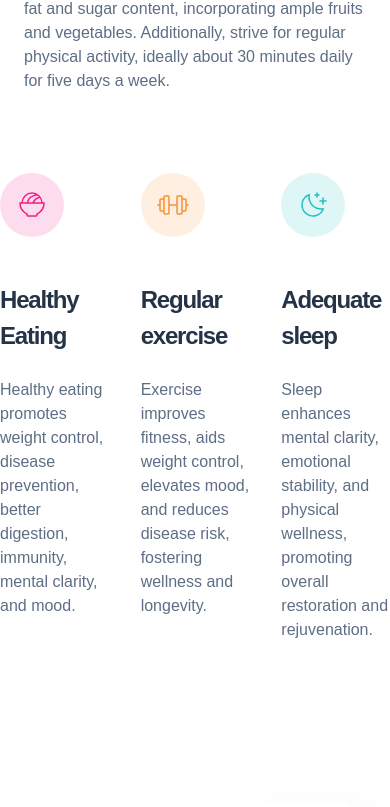
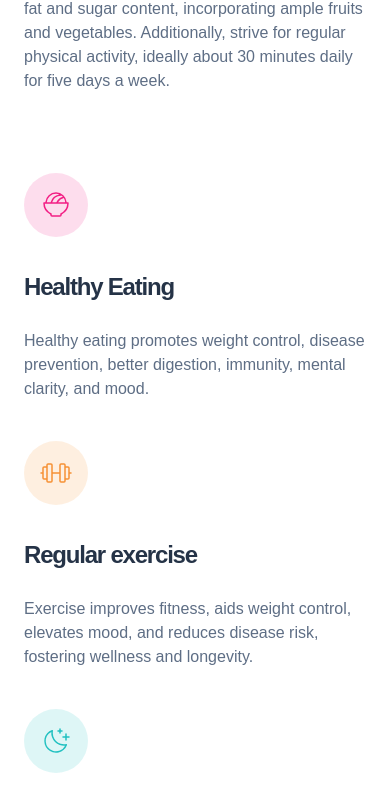
Before and after one commit to agneslai/bmi-calculator, a Next.js app: page / in a window 390 px wide. Shown: the part 1696-2503 px from the top of the page. Built offline with nearby package versions, Linux system fonts and the light colour scheme.

Commit message:
feat: added section tips mobile view

```diff
--- a/app/globals.css
+++ b/app/globals.css
@@ -50,8 +50,6 @@ body {
   border: 1px solid #345FF6;
 }
 
-
-/* Section Hero */
 .hero__overlay {
   @apply
   absolute top-0 lg:right-[280px]
@@ -94,7 +92,6 @@ body {
   rounded-[16px] lg:rounded-result-container-lg
 }
 
-/* Section Intro */
 .sectionIntro {
   @apply
   flex flex-col
@@ -102,3 +99,11 @@ body {
   lg:grid lg:grid-cols-12 lg:gap-x-[32px]
   py-[40px] lg:px-0
 }
+
+.sectionTips {
+  @apply
+  flex flex-col
+  gap-y-[40px] lg:gap-y-[48px]
+  lg:grid lg:grid-cols-12 lg:gap-x-[32px]
+  px-[24px] py-[40px] lg:px-0
+}
--- a/components/SectionTips.tsx
+++ b/components/SectionTips.tsx
@@ -23,11 +23,11 @@ const TIPS = [
 ];
 
 const SectionTips = () => (
-    <section className='relative section-grid section-padding'>
+    <section className='sectionTips'>
       {/* <div className="absolute -top-[10px] -right-[100px] w-[1392px] h-[400px] bg-gradient-to-br from-[#D6FCFE00] to-[#D6E6FE] -z-50 rounded-[35px]" /> */}
 
       {TIPS.map((tip) => (
-        <div className='col-span-4'>
+        <div className='lg:col-span-4'>
           <Tip image={tip.image} imageAlt={tip.alt} title={tip.title} desc={tip.desc} />
         </div>
       ))}
--- a/components/Tip.tsx
+++ b/components/Tip.tsx
@@ -8,11 +8,17 @@ interface Props {
 }
 
 const Tip = ({ image, imageAlt, title, desc }: Props) => (
-    <div className="flex flex-col justify-start">
-      <Image src={image} alt={imageAlt} width={64} height={64} className="mb-[45px]" />
-      <p className="mb-[24px] text-dark-blue text-[24px] -tracking-5 font-semibold">{title}</p>
-      <p className="text-blue-grey text-[16px] leading-150">{desc}</p>
-    </div>
-  );
+  <div className="flex flex-col justify-start">
+    <Image
+      src={image}
+      alt={imageAlt}
+      width={64}
+      height={64}
+      className="mb-[32px] lg:mb-[45px]"
+    />
+    <p className="mb-[24px] text-dark-blue text-[24px] -tracking-5 font-semibold">{title}</p>
+    <p className="text-blue-grey text-[16px] leading-150">{desc}</p>
+  </div>
+);
 
 export default Tip;
```
